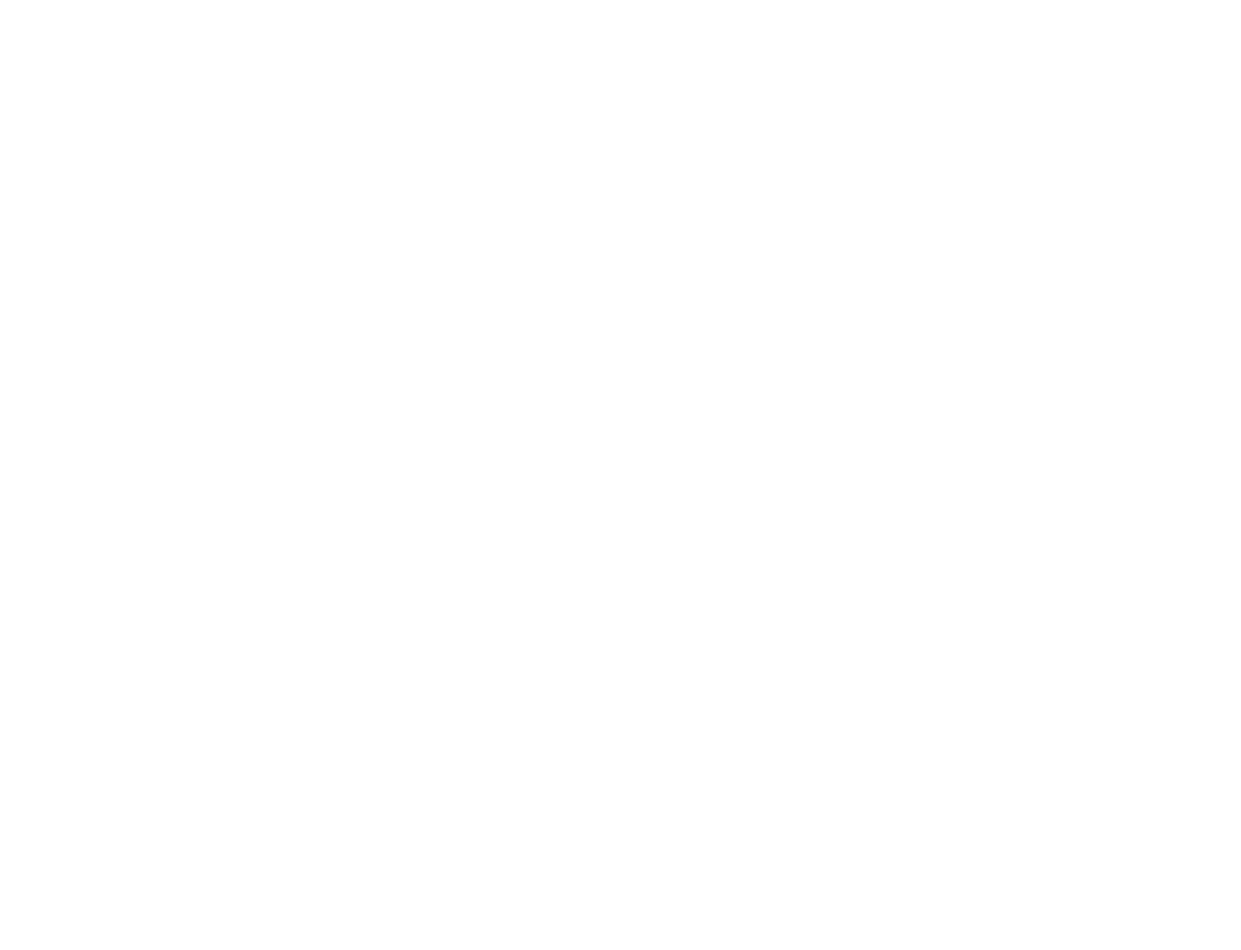
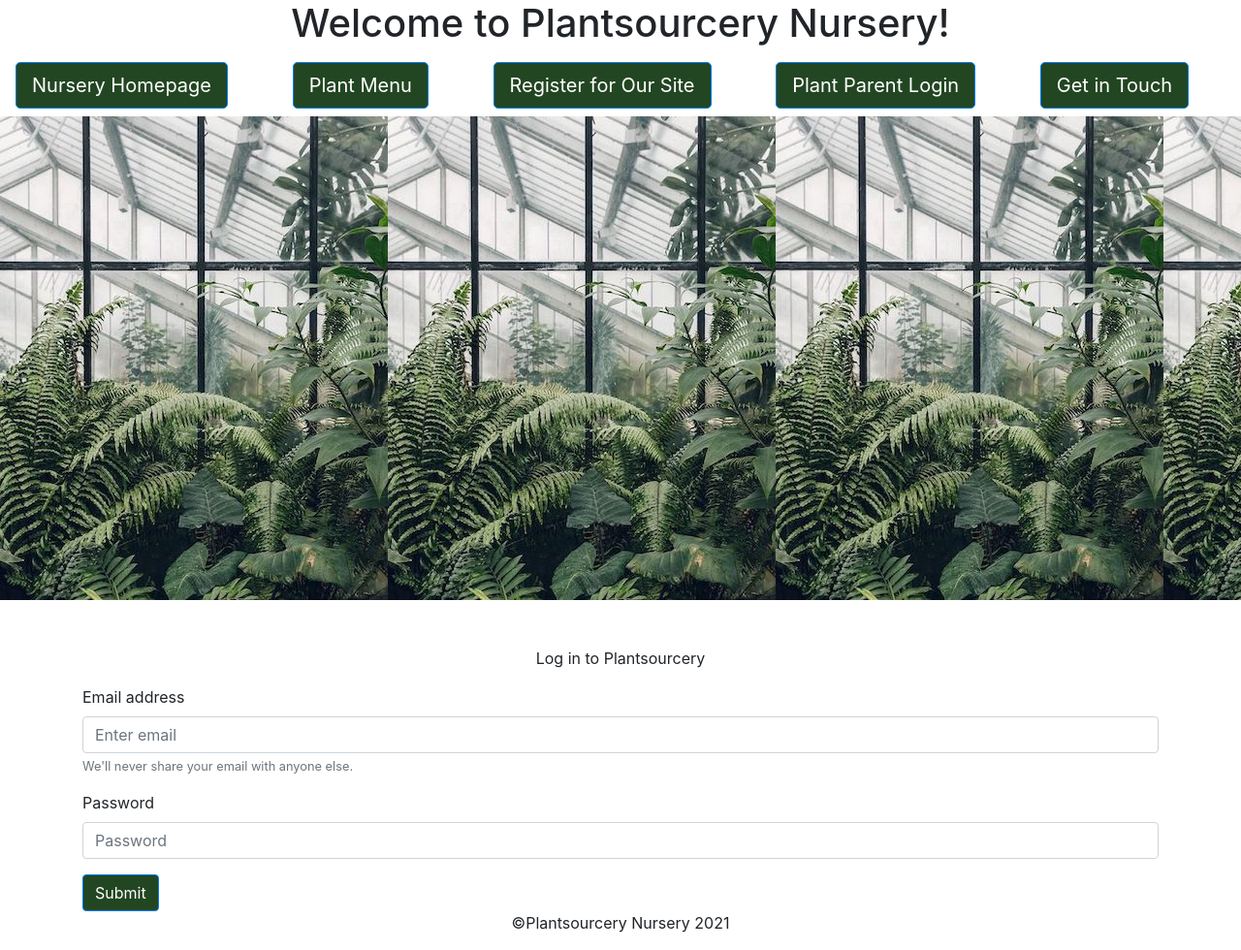
Before and after one commit to dl86644n/Plant-Nursery, a plain HTML site: page login.html in a window 1280 px wide. Shown: the whole page at 97% size. Before the commit the page ends 800 px from the top, so only its background shows below. Drawn offline with nearby package versions, Linux system fonts and the light colour scheme.

Commit message:
added content to the login page

```diff
--- a/css/main.css
+++ b/css/main.css
@@ -41,3 +41,6 @@
 header {
     text-align: center;
 }
+#login {
+    text-align: center;
+}
--- a/login.html
+++ b/login.html
@@ -0,0 +1,62 @@
+<!DOCTYPE html>
+<html lang="en">
+    <head>
+        <title>
+            Plantsourcery Nursery
+        </title>
+        <!-- BOOTSTRAP -->
+    <link rel="stylesheet"
+    href="https://cdn.jsdelivr.net/npm/bootstrap@4.6.0/dist/css/bootstrap.min.css"
+    integrity="sha384-B0vP5xmATw1+K9KRQjQERJvTumQW0nPEzvF6L/Z6nronJ3oUOFUFpCjEUQouq2+l"
+    crossorigin="anonymous"/>
+        <link rel="stylesheet" href="css/main.css">
+    </head>
+    <body>
+        <header>
+            <h1> Welcome to Plantsourcery Nursery!</h1>
+        </header>
+       <!--Navigation-->
+       <nav class="navbar">
+        <a href="index.html" class="btn btn-primary btn-lg" role="button">Nursery Homepage</a> &nbsp;&nbsp;
+        <a href="product.html" class="btn btn-primary btn-lg" role="button">Plant Menu</a> &nbsp;&nbsp;
+        <a href="register.html" class="btn btn-primary btn-lg" role="button">Register for Our Site</a> &nbsp;&nbsp;
+        <a href="login.html" class="btn btn-primary btn-lg" role="button">Plant Parent Login</a> &nbsp;&nbsp;
+        <a href="contactus.html" class="btn btn-primary btn-lg" role="button">Get in Touch</a> &nbsp;&nbsp;
+        </nav>
+        <div id="bannerimage">
+            <img src="images/nurseryphoto.jpeg" alt="Photo of Our Nursery">
+        </div>
+        <br>
+        <br>
+        <p id="login">
+            Log in to Plantsourcery
+        </p>
+        <form>
+            <div class="container">
+                <div class="form-group">
+                    <label for="exampleInputEmail1">Email address</label>
+                    <input type="email" class="form-control" id="exampleInputEmail1" aria-describedby="emailHelp" placeholder="Enter email">
+                    <small id="emailHelp" class="form-text text-muted">We'll never share your email with anyone else.</small>
+                  </div>
+                  <div class="form-group">
+                    <label for="exampleInputPassword1">Password</label>
+                    <input type="password" class="form-control" id="exampleInputPassword1" placeholder="Password">
+                  </div>
+                  <button type="submit" class="btn btn-primary">Submit</button>
+                </form>
+            </div>
+
+            <footer>
+                <p class="text-center">&copy;Plantsourcery Nursery 2021</p>
+            </footer>
+            <!-- Bootstrap script files go to the bottom of the body -->
+            <script src="https://code.jquery.com/jquery-3.5.1.slim.min.js"
+            integrity="sha384-DfXdz2htPH0lsSSs5nCTpuj/zy4C+OGpamoFVy38MVBnE+IbbVYUew+OrCXaRkfj"
+            crossorigin="anonymous"></script>
+            <script src="https://cdn.jsdelivr.net/npm/bootstrap@4.6.0/dist/js/bootstrap.bundle.min.js"
+            integrity="sha384-Piv4xVNRyMGpqkS2by6br4gNJ7DXjqk09RmUpJ8jgGtD7zP9yug3goQfGII0yAns"
+            crossorigin="anonymous"></script>
+
+
+    </body>
+</html>
```
